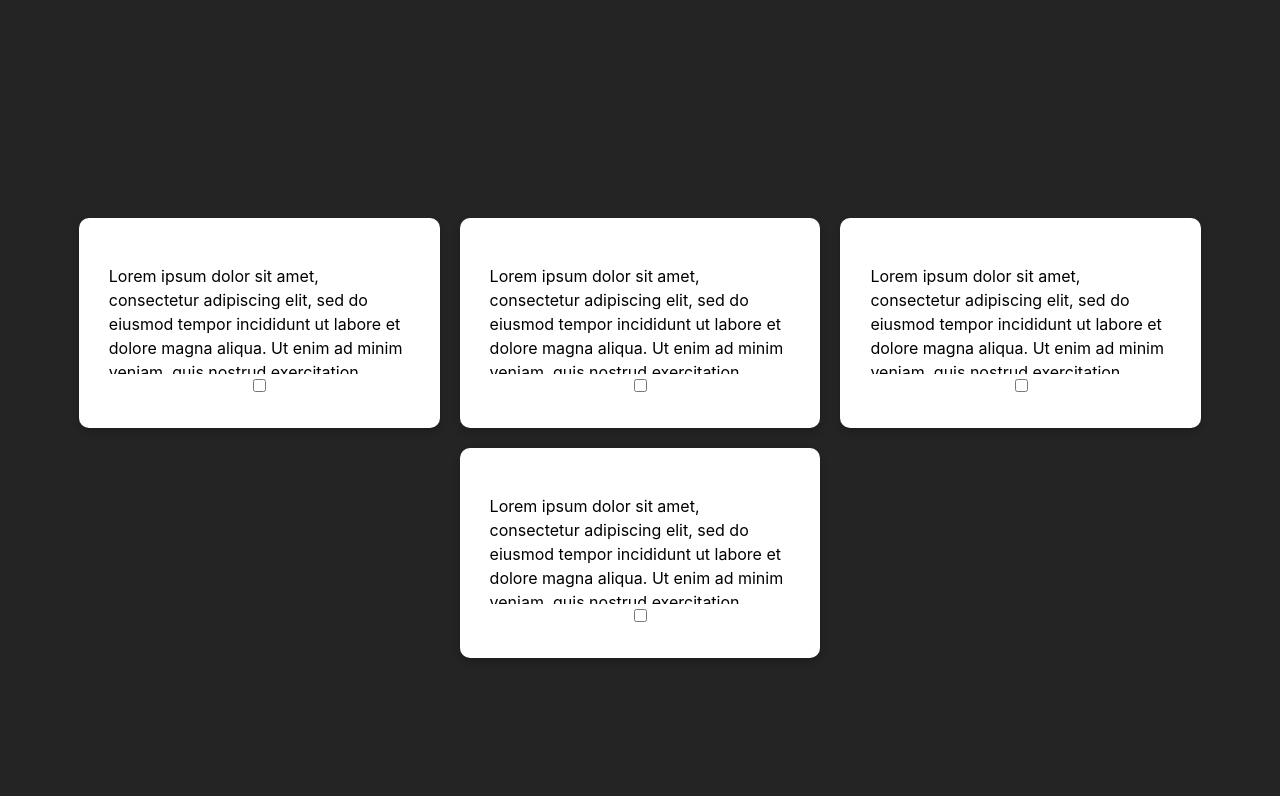
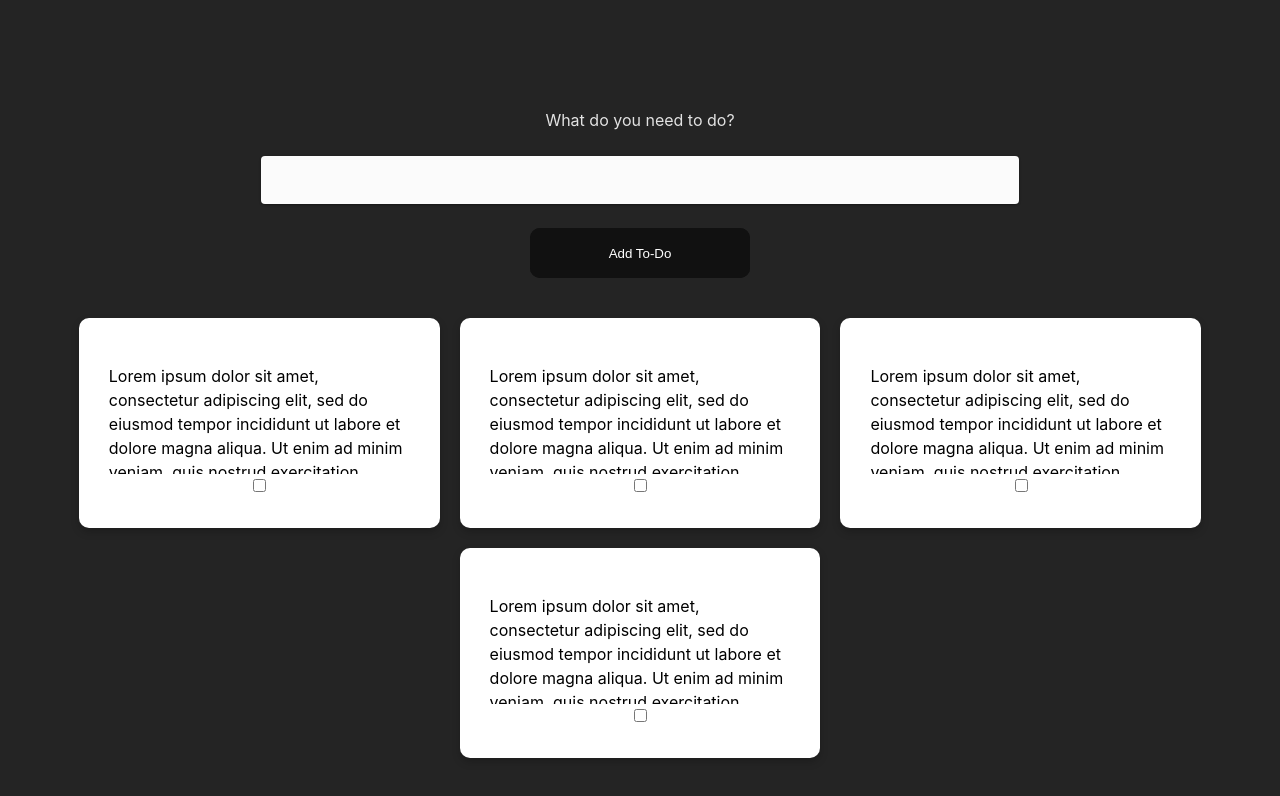
Before and after one commit to PetDios9/typescript-todo, a React (Vite) app: page / in a window 1280 px wide. Shown: the top 796 px of the page. Built offline with nearby package versions, Linux system fonts and the light colour scheme.

Commit message:
style: added todo input and submit button w styles

```diff
--- a/src/App.tsx
+++ b/src/App.tsx
@@ -1,12 +1,12 @@
 import CardContainer from './components/CardContainer'
+import InputBarContainer from './components/InputBarContainer'
 import './scss/main.scss'
 
 function App() {
   return (
     <>
-      <div>
-        <CardContainer />
-      </div>
+      <InputBarContainer />
+      <CardContainer />
     </>
   )
 }
--- /dev/null
+++ b/src/components/InputBarContainer.tsx
@@ -0,0 +1,11 @@
+function InputBarContainer() {
+  return (
+    <div className="input-bar-container">
+        <label>What do you need to do?</label><br />
+        <input className="todo-input-bar" type="text" /> <br />
+        <button className="submit-button" type="submit">Add To-Do</button>
+    </div>
+  )
+}
+
+export default InputBarContainer
--- a/src/scss/main.scss
+++ b/src/scss/main.scss
@@ -19,6 +19,7 @@ $light-mode: #efefef;
 body {
     margin: 0;
     display: flex;
+    flex-direction: column;
     justify-content: center;
     align-items: center;
     min-width: 320px;
@@ -26,6 +27,14 @@ body {
     background-color: $dark-mode;
     padding: 3%;
   }
+.input-bar-container {
+    display: flex;
+    flex-direction: column;
+    justify-content: center;
+    justify-content: center;
+    align-items: center;
+    padding-bottom: 30px;
+}
 
 .card-container {
     display: flex;
@@ -72,3 +81,75 @@ button {
 .card:hover {
     box-shadow: 0 0 16px 0 #fff;
 }
+
+.submit-button {
+    width: 220px;
+    height: 50px;
+    border: none;
+    outline: none;
+    color: #fff;
+    background: #111;
+    cursor: pointer;
+    position: relative;
+    z-index: 0;
+    border-radius: 10px;
+    &:before {
+        content: '';
+        background: linear-gradient(45deg, #ff0000, #ff7300, #fffb00, #48ff00, #00ffd5, #002bff, #7a00ff, #ff00c8, #ff0000);
+        position: absolute;
+        top: -2px;
+        left:-2px;
+        background-size: 400%;
+        z-index: -1;
+        filter: blur(5px);
+        width: calc(100% + 4px);
+        height: calc(100% + 4px);
+        animation: glowing 20s linear infinite;
+        opacity: 0;
+        transition: opacity .3s ease-in-out;
+        border-radius: 10px;
+    }
+    &:active {
+        color: #000
+    }
+    &:active:after {
+        background: transparent;
+    }
+    &:hover:before {
+        opacity: 1;
+    }
+    &:after {
+        z-index: -1;
+        content: '';
+        position: absolute;
+        width: 100%;
+        height: 100%;
+        background: #111;
+        left: 0;
+        top: 0;
+        border-radius: 10px;
+    }
+}
+
+@keyframes glowing {
+    0% { background-position: 0 0; }
+    50% { background-position: 400% 0; }
+    100% { background-position: 0 0; }
+}
+
+.todo-input-bar {
+    width: 60%;
+    color: rgb(36, 35, 42);
+    font-size: 16px;
+    line-height: 20px;
+    min-height: 28px;
+    border-radius: 4px;
+    padding: 8px 16px;
+    border: 2px solid transparent;
+    box-shadow: rgb(0 0 0 / 12%) 0px 1px 3px, rgb(0 0 0 / 24%) 0px 1px 2px;
+    background: rgb(251, 251, 251);
+    transition: all 0.1s ease 0s;
+    :focus{
+        border: 2px solid rgb(124, 138, 255);
+    }
+}
```
